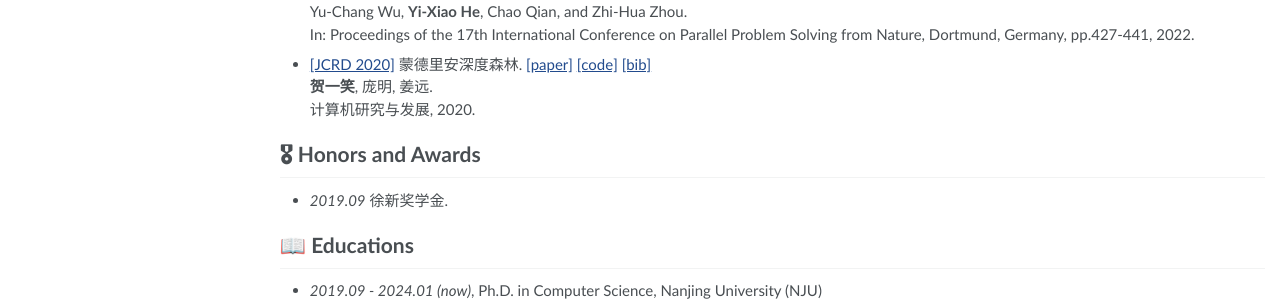
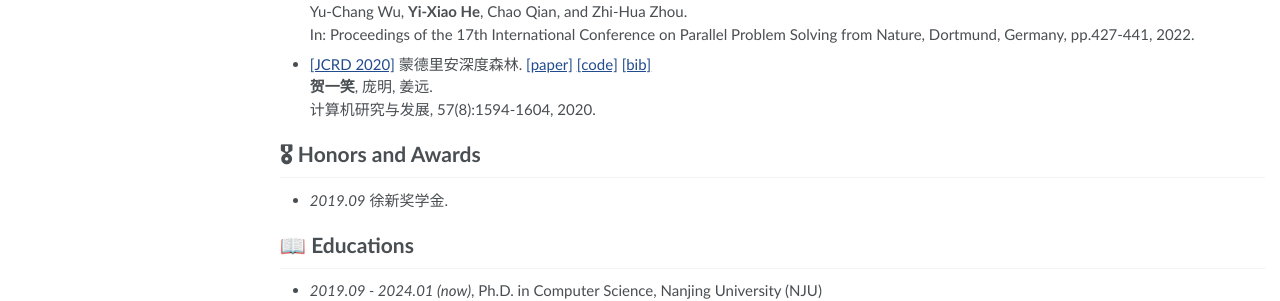
Before and after one commit to heyixiao14/heyixiao14.github.io, a Jekyll site: the page built from _pages/about.md, in a window 1280 px wide and 1160 px high. Shown: the part 813-1114 px from the top of the window. Built offline with Jekyll 4.4.1, drawn with Linux system fonts in a browser that asks for light colours.

Commit message:
Update about.md

```diff
--- a/_pages/about.md
+++ b/_pages/about.md
@@ -52,7 +52,7 @@ In: Proceedings of the 17th International Conference on Parallel Problem Solving
 
 - [[JCRD 2020]](https://github.com) 蒙德里安深度森林. [[paper]](papers/he2020mod.pdf) [[code]](https://github.com/heyixiao14/he2020mod) [[bib]](papers/he2020mod.bib)<br>
 **贺一笑**, 庞明, 姜远.<br>
-计算机研究与发展, 2020.
+计算机研究与发展, 57(8):1594-1604, 2020.
 
 
 # 🎖 Honors and Awards
```
